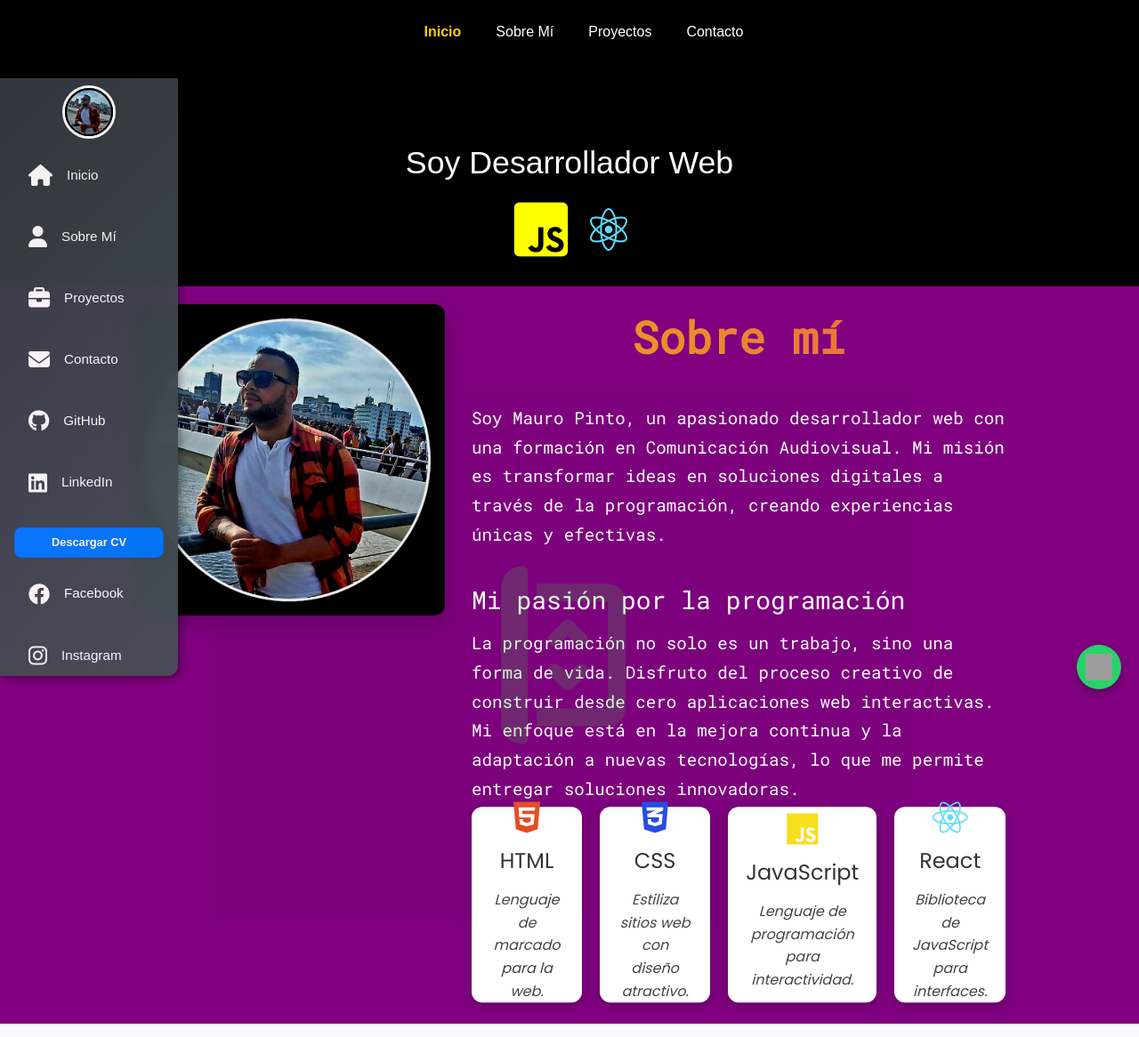
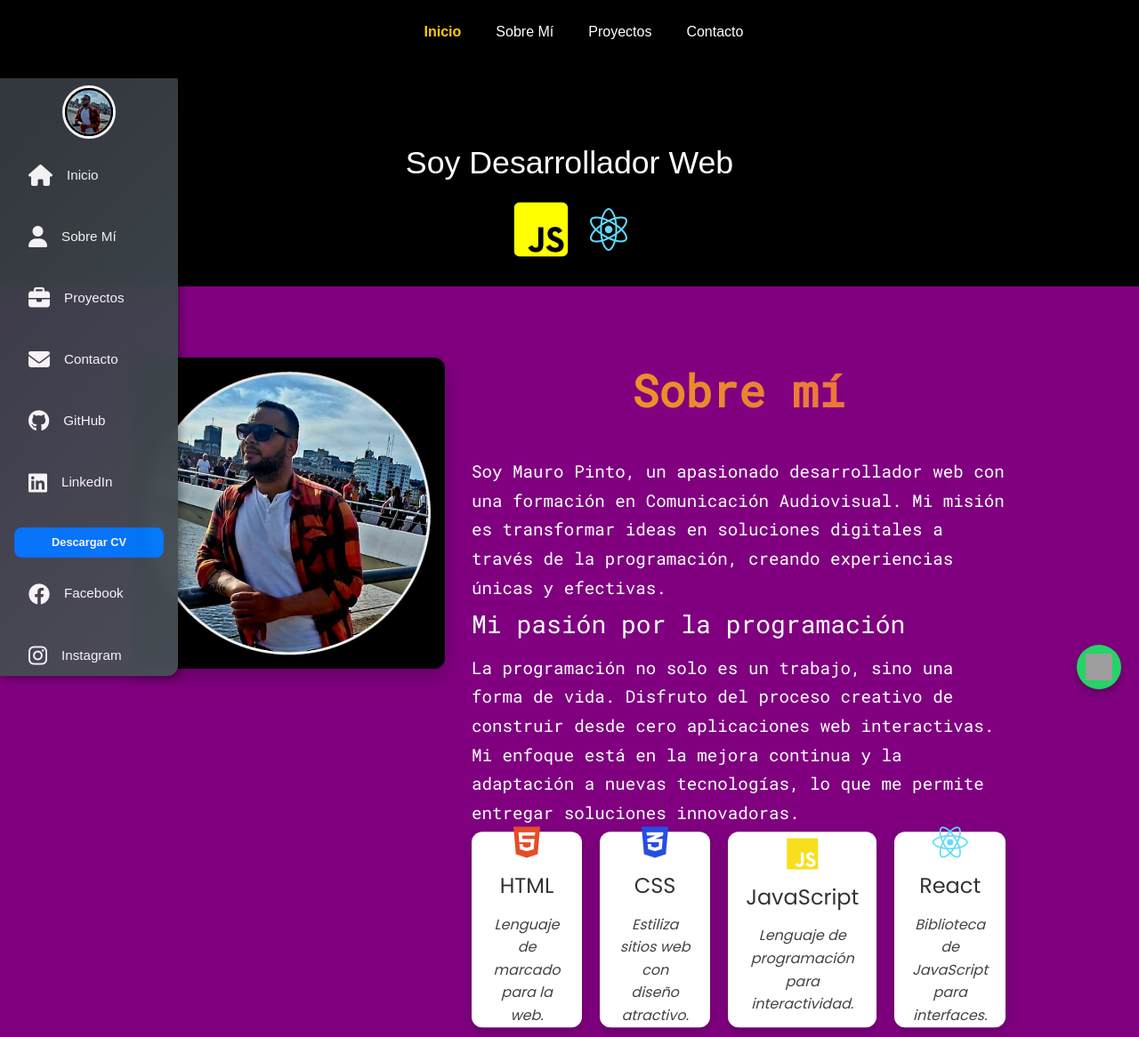
Before and after one commit to produccion2018/mi_porfolio_web_2025, a plain HTML site: page index.html in a window 1280 px wide. Shown: the top 1166 px of the page at 89% size. Drawn offline with nearby package versions, Linux system fonts and the light colour scheme; some packages are replaced by stand-ins of ours; grey boxes are pictures that could not be loaded; a script that the page names is missing.

Commit message:
actualizacion

```diff
--- a/css/style.css
+++ b/css/style.css
@@ -910,101 +910,4 @@ input:focus, textarea:focus {
 }
 
 
-
-/* Animacion que use para darle estilo al parrafo */
-
-.sobre-mi {
-  position: relative;
-  padding: 20px;
-  font-family: Arial, sans-serif;
-}
-
-.texto-sobre-mi {
-  z-index: 1;
-  position: relative;
-}
-
-.fondo-animado {
-  position: absolute;
-  top: 0;
-  left: 0;
-  width: 100%;
-  height: 100%;
-  background-color: rgba(0, 0, 0, 0.1); /* Fondo sutil para no interrumpir el texto */
-  display: flex;
-  justify-content: center;
-  align-items: center;
-  z-index: 0;
-  opacity: 0.2; /* Opacidad para hacerlo sutil */
-  animation: animacionFondo 20s linear infinite;
-}
-
-.fondo-animado i {
-  font-size: 10rem;
-  color: #33cc33; /* Color verde que recuerda a una terminal de código */
-}
-
-/* Animación de rotación y movimiento */
-@keyframes animacionFondo {
-  0% {
-    transform: rotate(0deg) translateY(0);
-  }
-  100% {
-    transform: rotate(360deg) translateY(100%);
-  }
-}
-
-/* Media Queries para dispositivos móviles */
-@media (max-width: 768px) {
-  .fondo-animado i {
-    font-size: 6rem; /* Reducir el tamaño del ícono en pantallas pequeñas */
-  }
-
-  .fondo-animado {
-    animation: animacionFondo 15s linear infinite; /* Ajustar velocidad de la animación para pantallas pequeñas */
-  }
-}
-
-/* Media Queries para tablets */
-@media (max-width: 1024px) and (min-width: 769px) {
-  .fondo-animado i {
-    font-size: 8rem; /* Reducir tamaño del ícono en tabletas */
-  }
-
-  .fondo-animado {
-    animation: animacionFondo 18s linear infinite; /* Ajustar velocidad de la animación para tabletas */
-  }
-}
-
-/* Media Queries para pantallas grandes (PC) */
-@media (min-width: 1025px) {
-  .fondo-animado i {
-    font-size: 10rem; /* Ícono grande para pantallas grandes */
-  }
-
-  .fondo-animado {
-    animation: animacionFondo 20s linear infinite; /* Animación más lenta para PC */
-  }
-}
-
-
-
-/* terminal  */
-#terminal-texto {
-  display: inline-block;
-  white-space: nowrap;
-  border-right: 3px solid #333;
-  animation: escribir 4s steps(60) 1s forwards, parpadeo 0.75s step-end infinite;
-}
-
-@keyframes escribir {
-  100% {
-      width: 100%;
-  }
-}
-
-@keyframes parpadeo {
-  50% {
-      border-color: transparent;
-  }
-}
+/* robot */
--- a/index.html
+++ b/index.html
@@ -75,7 +75,6 @@
       <i class="react-symbol fab fa-react"></i>
     </div>
   </header>
-
   <section id="sobre-mi" class="sobre-mi">
     <div class="contenedor-sobre-mi">
       <img src="./img/foto de perfil mauro Pinto.jpg" alt="Tu Foto" class="foto-sobre-mi">
@@ -85,24 +84,11 @@
           Audiovisual. Mi misión es transformar ideas en soluciones digitales a través de la programación, creando
           experiencias únicas y efectivas.</p>
 
-        <div class="fondo-animado">
-          <i class="fas fa-laptop-code"></i>
-        </div>
-
-
-        <!-- Terminal animado -->
-        <div class="terminal">
-          <div id="terminal-texto"></div>
-        </div>
-
-
 
         <h3>Mi pasión por la programación</h3>
         <p>La programación no solo es un trabajo, sino una forma de vida. Disfruto del proceso creativo de construir
           desde cero aplicaciones web interactivas. Mi enfoque está en la mejora continua y la adaptación a nuevas
           tecnologías, lo que me permite entregar soluciones innovadoras.</p>
-
-
         <div class="habilidades">
           <div class="habilidad html">
             <i class="fab fa-html5"></i>
```
Also changed, not shown: js/app.js (line endings or trailing spaces).
